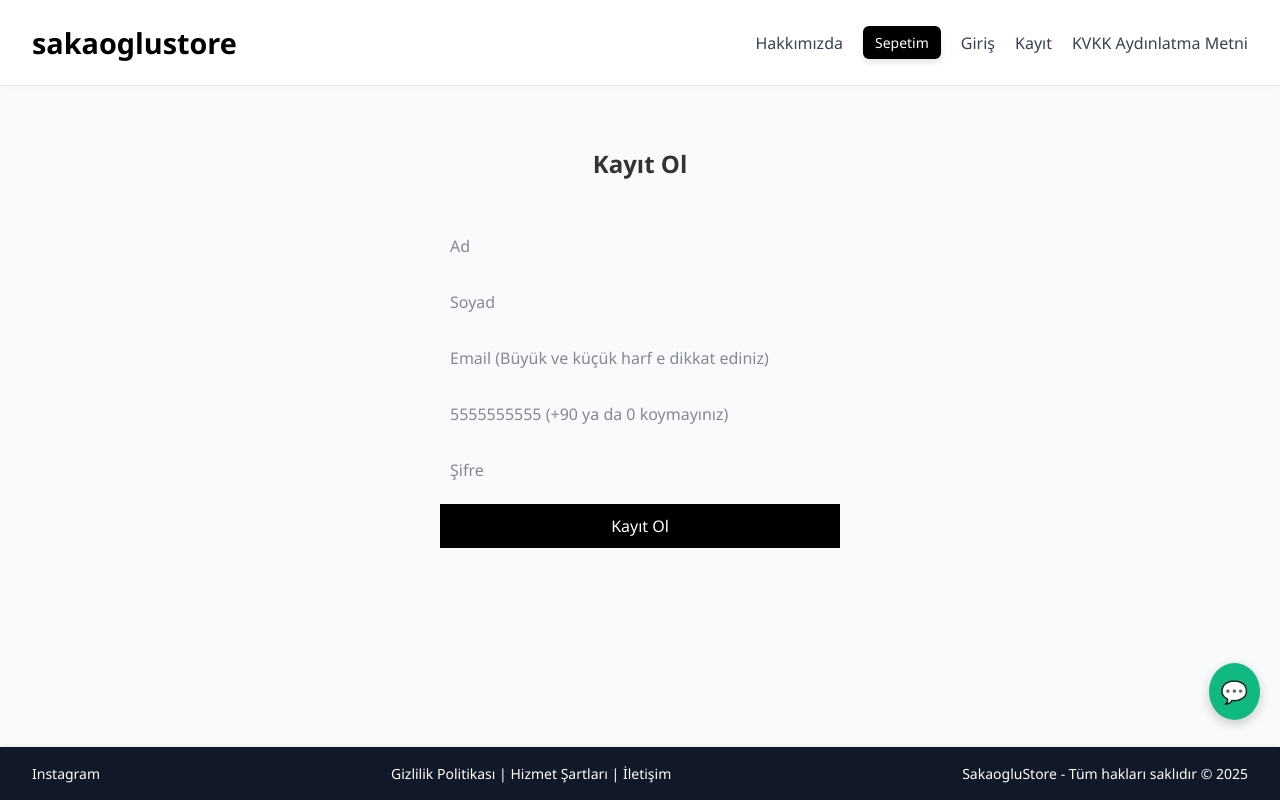
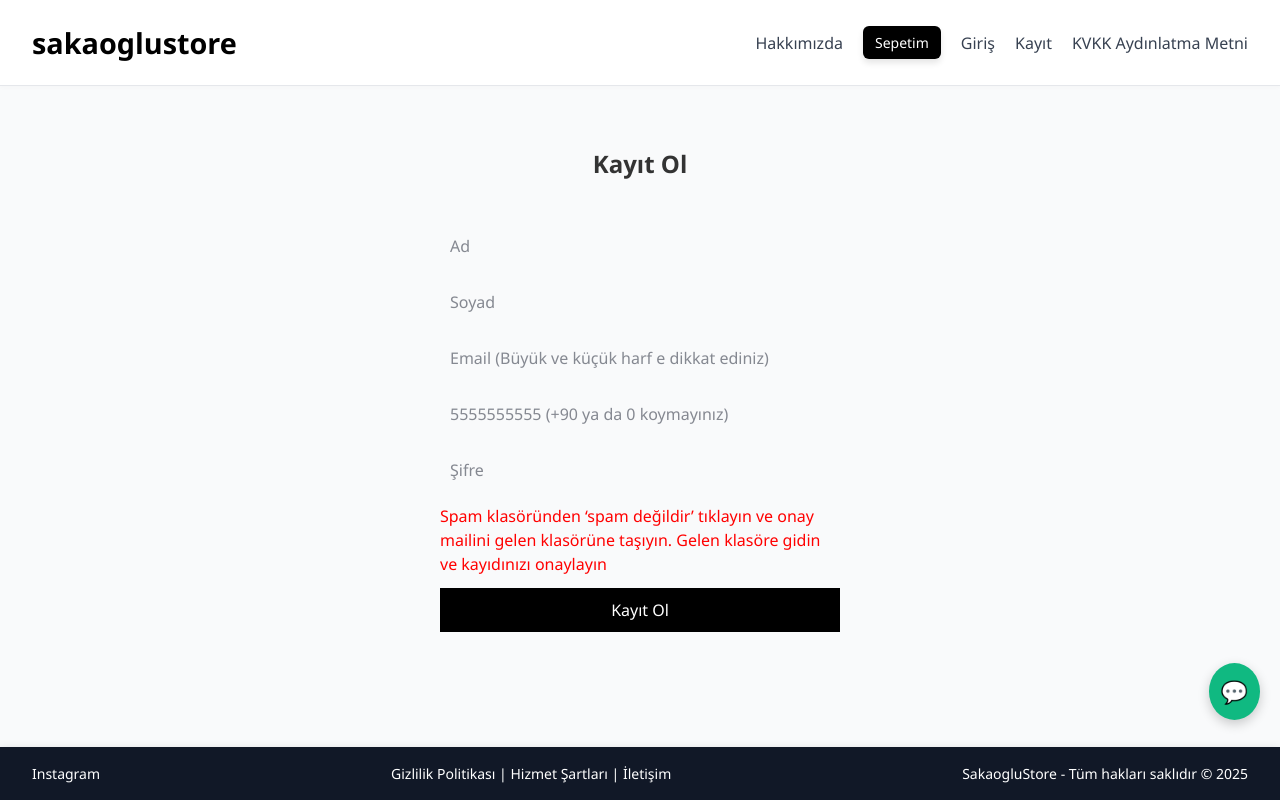
Before and after one commit to sakaoglustore/sakaoglustore-next, a Next.js app: page /signup in a window 1280 px wide. Built offline with nearby package versions, Linux system fonts and the light colour scheme.

Commit message:
Update signup.jsx

```diff
--- a/src/pages/signup.jsx
+++ b/src/pages/signup.jsx
@@ -69,6 +69,7 @@ export default function Signup() {
         required
       />
       <input name="password" type="password" placeholder="Şifre" onChange={handleChange} required />
+      <p>Spam klasöründen ‘spam değildir’ tıklayın ve onay mailini gelen klasörüne taşıyın. Gelen klasöre gidin ve kayıdınızı onaylayın</p>
       <button type="submit">Kayıt Ol</button>
 
       {message && (
```
